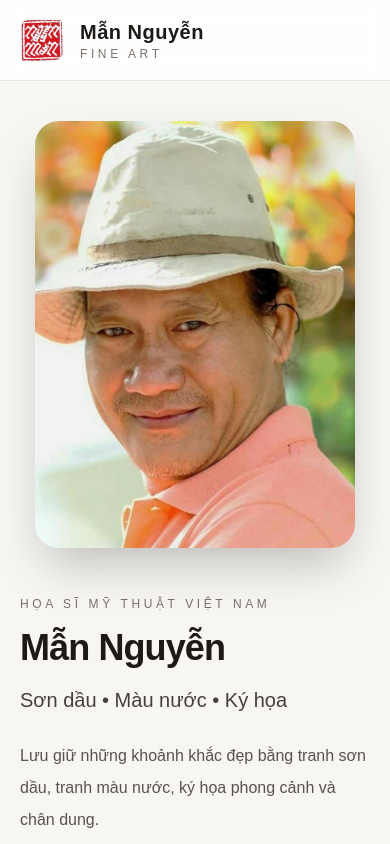
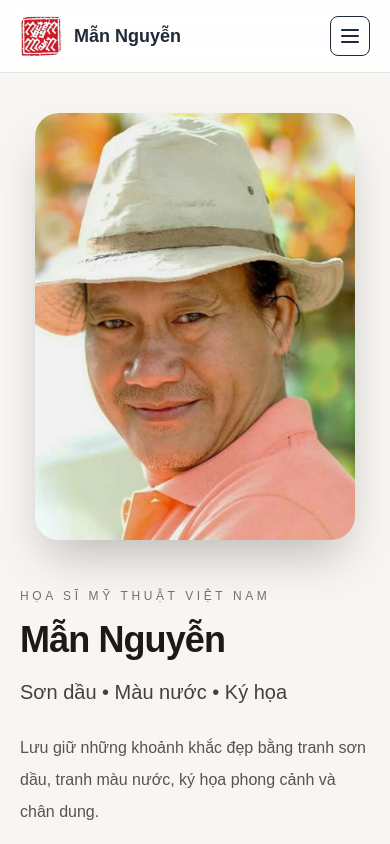
Before and after one commit to NguyenSonNhut/man-nguyen-artist, a Next.js app: page /vi in a window 390 px wide. Shown: the top 844 px of the page. Built offline with nearby package versions, Linux system fonts and the light colour scheme.

Commit message:
Update responsive

```diff
--- a/app/layout.tsx
+++ b/app/layout.tsx
@@ -3,7 +3,7 @@ import type { Metadata } from "next";
 import "./globals.css";
 
 export const metadata: Metadata = {
-    metadataBase: new URL("http://localhost:3000"),
+    metadataBase: new URL("https://man-nguyen-artist.vercel.app/"),
 
     title: {
 
--- a/components/layout/Navbar.tsx
+++ b/components/layout/Navbar.tsx
@@ -1,4 +1,6 @@
 "use client";
+
+import { useState } from "react";
 
 import Image from "next/image";
 import Link from "next/link";
@@ -16,12 +18,15 @@ type NavbarProps = {
 export default function Navbar({
   locale,
 }: NavbarProps) {
+
   const pathname = usePathname();
+
+  const [open, setOpen] = useState(false);
 
   const t = dictionaries[locale];
 
   const switchLocale = (newLocale: Locale) =>
-    (pathname ?? "/").replace(/^\/(vi|en)/, `/${newLocale}`);
+    pathname.replace(/^\/(vi|en)/, `/${newLocale}`);
 
   const navigation = [
     {
@@ -40,34 +45,47 @@ export default function Navbar({
 
   return (
     <header className="sticky top-0 z-50 border-b border-stone-200 bg-white/90 backdrop-blur-md">
-      <nav className="mx-auto flex h-20 max-w-7xl items-center justify-between px-5 sm:px-6 lg:px-8">
+
+      <nav className="mx-auto flex h-18 max-w-7xl items-center justify-between px-5 sm:px-6 lg:h-20 lg:px-8">
+
+        {/* Logo */}
+
         <Link
           href={`/${locale}`}
-          className="flex items-center gap-4"
+          className="flex items-center gap-3"
         >
           <Image
             src="/images/logo/logo-favicon.webp"
             alt={t.brand.name}
-            width={44}
-            height={44}
+            width={42}
+            height={42}
             priority
           />
 
           <div>
-            <p className="text-xl font-bold tracking-wide text-stone-900">
+
+            <p className="text-lg font-bold lg:text-xl">
               {t.brand.name}
             </p>
 
-            <p className="text-xs uppercase tracking-[0.3em] text-stone-500">
+            <p className="hidden text-xs uppercase tracking-[0.25em] text-stone-500 sm:block">
               {t.brand.subtitle}
             </p>
+
           </div>
+
         </Link>
 
-        <div className="hidden items-center gap-10 md:flex">
-          <ul className="flex items-center gap-8">
+        {/* Desktop */}
+
+        <div className="hidden items-center gap-12 lg:flex">
+
+          <ul className="flex gap-8">
+
             {navigation.map((item) => (
+
               <li key={item.href}>
+
                 <Link
                   href={item.href}
                   className={`font-medium transition ${
@@ -78,14 +96,18 @@ export default function Navbar({
                 >
                   {item.label}
                 </Link>
+
               </li>
+
             ))}
+
           </ul>
 
-          <div className="flex items-center rounded-lg border border-stone-300 p-1">
+          <div className="flex rounded-lg border border-stone-300 p-1">
+
             <Link
               href={switchLocale("vi")}
-              className={`rounded-md px-3 py-1 text-sm transition ${
+              className={`rounded-md px-3 py-1 text-sm ${
                 locale === "vi"
                   ? "bg-stone-900 text-white"
                   : "hover:bg-stone-100"
@@ -96,7 +118,7 @@ export default function Navbar({
 
             <Link
               href={switchLocale("en")}
-              className={`rounded-md px-3 py-1 text-sm transition ${
+              className={`rounded-md px-3 py-1 text-sm ${
                 locale === "en"
                   ? "bg-stone-900 text-white"
                   : "hover:bg-stone-100"
@@ -104,9 +126,102 @@ export default function Navbar({
             >
               EN
             </Link>
+
           </div>
+
         </div>
+
+        {/* Mobile Button */}
+
+        <button
+          onClick={() => setOpen(!open)}
+          className="flex h-10 w-10 items-center justify-center rounded-lg border lg:hidden"
+        >
+
+          <svg
+            xmlns="http://www.w3.org/2000/svg"
+            className="h-6 w-6"
+            fill="none"
+            stroke="currentColor"
+            strokeWidth="2"
+            viewBox="0 0 24 24"
+          >
+
+            {open ? (
+              <path
+                strokeLinecap="round"
+                strokeLinejoin="round"
+                d="M6 18L18 6M6 6l12 12"
+              />
+            ) : (
+              <path
+                strokeLinecap="round"
+                strokeLinejoin="round"
+                d="M4 6h16M4 12h16M4 18h16"
+              />
+            )}
+
+          </svg>
+
+        </button>
+
       </nav>
+
+      {/* Mobile Menu */}
+
+      {open && (
+
+        <div className="border-t bg-white lg:hidden">
+
+          <div className="flex flex-col px-5 py-5">
+
+            {navigation.map((item) => (
+
+              <Link
+                key={item.href}
+                href={item.href}
+                onClick={() => setOpen(false)}
+                className="border-b py-4 text-lg text-stone-700"
+              >
+                {item.label}
+              </Link>
+
+            ))}
+
+            <div className="mt-5 flex gap-3">
+
+              <Link
+                href={switchLocale("vi")}
+                onClick={() => setOpen(false)}
+                className={`rounded-lg px-4 py-2 ${
+                  locale === "vi"
+                    ? "bg-stone-900 text-white"
+                    : "border"
+                }`}
+              >
+                VN
+              </Link>
+
+              <Link
+                href={switchLocale("en")}
+                onClick={() => setOpen(false)}
+                className={`rounded-lg px-4 py-2 ${
+                  locale === "en"
+                    ? "bg-stone-900 text-white"
+                    : "border"
+                }`}
+              >
+                EN
+              </Link>
+
+            </div>
+
+          </div>
+
+        </div>
+
+      )}
+
     </header>
   );
 }
```
